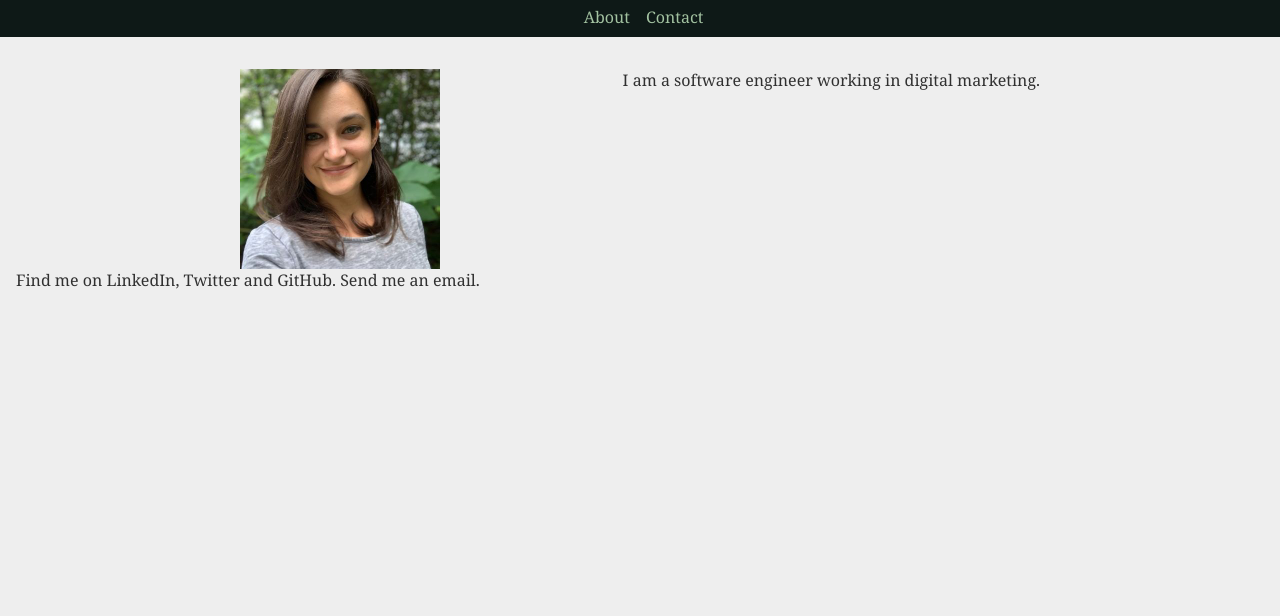
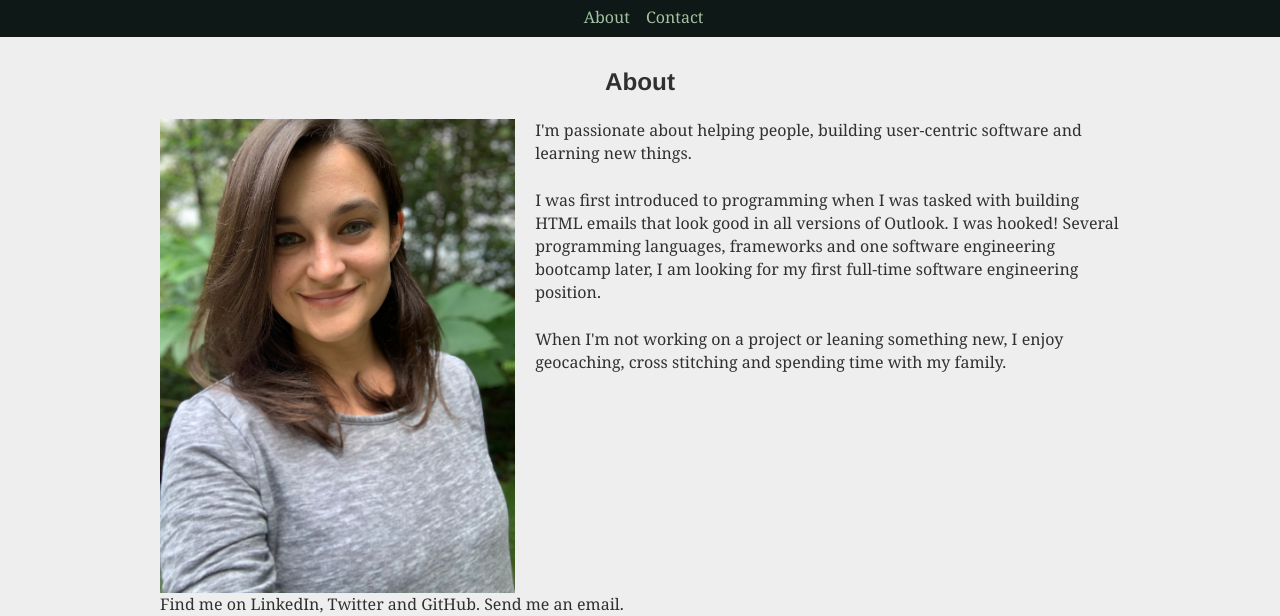
Before and after one commit to LizLaffitte/personal-portfolio, a Gatsby site: page / in a window 1280 px wide. Shown: the part 302-918 px from the top of the page. Before the commit the page ends 800 px from the top, so only its background shows below. Built offline with nearby package versions, Linux system fonts and the light colour scheme; Gatsby itself is replaced by a stand-in of ours.

Commit message:
Finished about section.

```diff
--- a/src/components/innerSection.js
+++ b/src/components/innerSection.js
@@ -2,7 +2,7 @@ import React from "react"
 
 export default function InnerSection({children}, props){
     return(
-        <section style={{maxWidth:`800px`, margin:`auto`}} id={props.id}>
+        <section style={{maxWidth:`960px`, margin:`auto`}} id={props.id}>
             {children}
         </section>
     )
--- a/src/pages/index.js
+++ b/src/pages/index.js
@@ -7,14 +7,22 @@ export default function Home() {
   return (
   <Layout>
     <InnerSection >
-      <StaticImage src="../images/liz-laffitte-headshot.jpg" width={200} alt="Liz Laffitte Headshot" />
-      <div>
-        <p>I am a software engineer working in digital marketing.</p>
+      <h2>About</h2>
+
+      <div class="flx">
+      <StaticImage src="../images/Liz-Laffitte.png"  objectPosition="50% top" alt="Liz Laffitte Headshot" style={{minWidth:"290px", flexBasis:"37%"}} />
+          <div class="txt">
+            <p>I'm passionate about helping people, building user-centric software and learning new things.</p>
+            <p>I was first introduced to programming when I was tasked with building HTML emails that look good in all versions of Outlook. I was hooked! Several programming languages, frameworks and one software engineering bootcamp later, I am looking for my first full-time software engineering position.</p>
+            <p>When I'm not working on a project or leaning something new, I enjoy geocaching, cross stitching and spending time with my family. </p>
+          </div>
       </div>
     </InnerSection>
+    <InnerSection >
       <div id={`contact`}>
         Find me on LinkedIn, Twitter and GitHub. Send me an email.
       </div>
+      </InnerSection>
     </Layout>
     )
 }
--- a/src/styles/global.css
+++ b/src/styles/global.css
@@ -49,7 +49,17 @@ nav {
     margin-bottom: 2rem;
     text-align:center;
 }
-main section{
+main section div.flx{
    display: flex;
    justify-content: space-between;
+   gap: 20px;
+   flex-wrap: wrap;
 }
+.flx div.txt{
+    flex-basis: 60%;
+    flex-grow:2;
+}
+
+main section h2{
+    text-align:center;
+}
```
Also changed, not shown: src/images/Liz-Laffitte.png (added), src/images/liz-laffitte-headshot.jpg (deleted).
